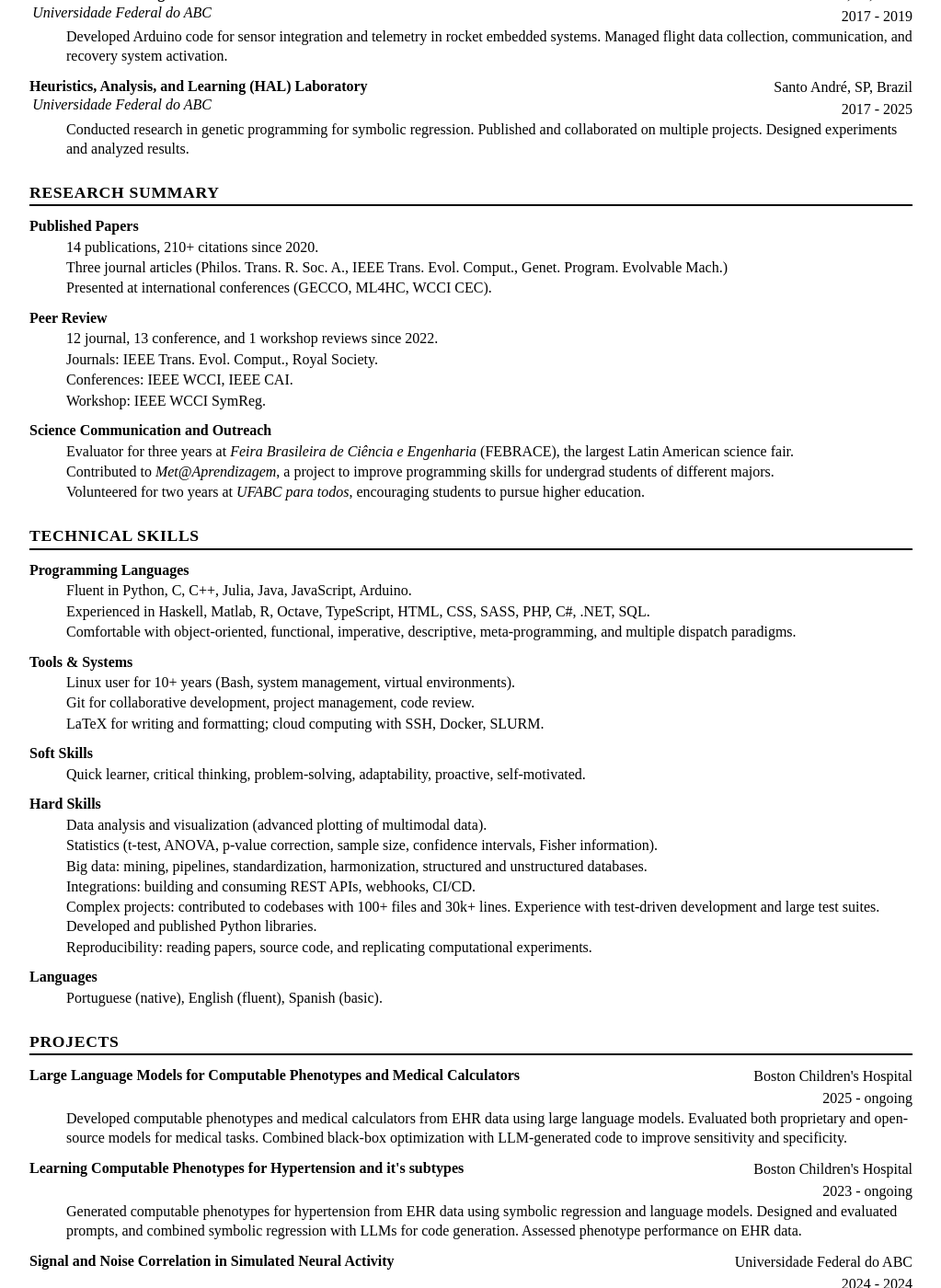
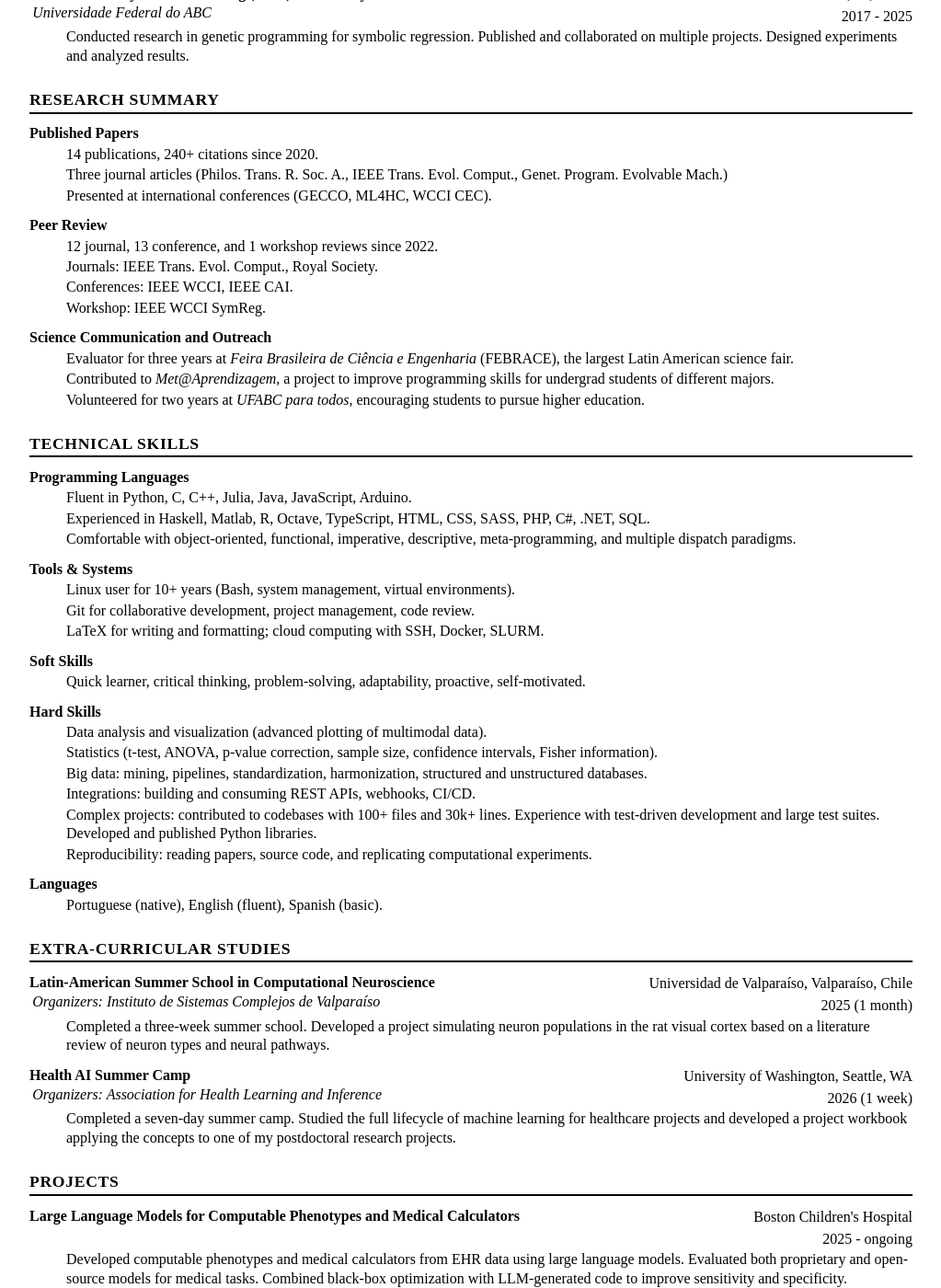
Before and after one commit to gAldeia/cv, a Jekyll site: the page built from docs/index.md, in a window 1280 px wide and 1400 px high, scrolled down 1713 px. Shown: the whole window at 92% size, without its empty margins (128-1151 px from the left). Built offline with Jekyll 4.4.1, drawn with Linux system fonts in a browser that asks for light colours; some of the changed text lies outside the part shown.

Commit message:
AHLI summer camp

```diff
--- a/docs/_data/awards.yml
+++ b/docs/_data/awards.yml
@@ -1,8 +1,11 @@
 entries:
+  - title: "Scholarship, Health AI Summer Camp"
+    sub: "Association for Health Learning and Inference"
+    dates: "2026"
   - title: "Student Presenter, Genetic and Evolutionary Computation Conference (GECCO) 2025"
     sub: "Association for Computing Machinery"
     dates: "2025"
-  - title: "Fellowship, Latin-American Summer School in Computational Neuroscience"
+  - title: "Scholarship, Latin-American Summer School in Computational Neuroscience"
     sub: "Universidad de Valparaíso"
     dates: "2025"
   - title: "Student Presenter, Genetic and Evolutionary Computation Conference (GECCO) 2024"
--- a/docs/_data/cv.yml
+++ b/docs/_data/cv.yml
@@ -42,11 +42,6 @@ sections:
         dates: "2026 - ongoing"
         bullets:
           - "Postdoctoral researcher at Cavalab, BCH, and Pediatrics, HMS. Contributed to multiple research projects."
-      - title: "Latin-American Summer School in Computational Neuroscience"
-        sub: "Universidad de Valparaíso"
-        location: "Valparaíso, Chile"
-        dates: "2025 (1 month)"
-        bullets: "Attended a three-week summer school. Developed a project simulating neuron populations in the rat visual cortex, based on literature review of neuron types and pathways."
       - title: "Teaching Assistant"
         sub: "FIAP"
         location: "São Paulo, SP, Brazil"
@@ -87,7 +82,7 @@ sections:
     entries:
       - title: "Published Papers"
         bullets:
-          - "14 publications, 210+ citations since 2020."
+          - "14 publications, 240+ citations since 2020."
           - "Three journal articles (Philos. Trans. R. Soc. A., IEEE Trans. Evol. Comput., Genet. Program. Evolvable Mach.)"
           - "Presented at international conferences (GECCO, ML4HC, WCCI CEC)."
       - title: "Peer Review"
@@ -126,3 +121,16 @@ sections:
         - "Reproducibility: reading papers, source code, and replicating computational experiments."
       - title: "Languages"
         bullets: "Portuguese (native), English (fluent), Spanish (basic)."
+
+  - title: Extra-curricular studies
+    entries:
+      - title: "Latin-American Summer School in Computational Neuroscience"
+        sub: "Organizers: Instituto de Sistemas Complejos de Valparaíso"
+        location: "Universidad de Valparaíso, Valparaíso, Chile"
+        dates: "2025 (1 month)"
+        bullets: "Completed a three-week summer school. Developed a project simulating neuron populations in the rat visual cortex based on a literature review of neuron types and neural pathways."
+      - title: "Health AI Summer Camp"
+        sub: "Organizers: Association for Health Learning and Inference"
+        location: "University of Washington, Seattle, WA"
+        dates: "2026 (1 week)"
+        bullets: "Completed a seven-day summer camp. Studied the full lifecycle of machine learning for healthcare projects and developed a project workbook applying the concepts to one of my postdoctoral research projects."
```
